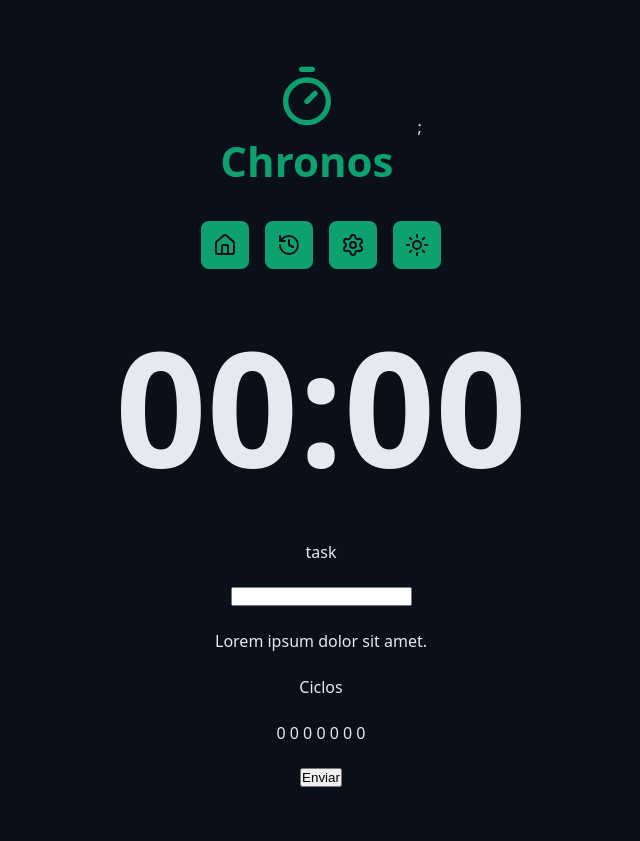
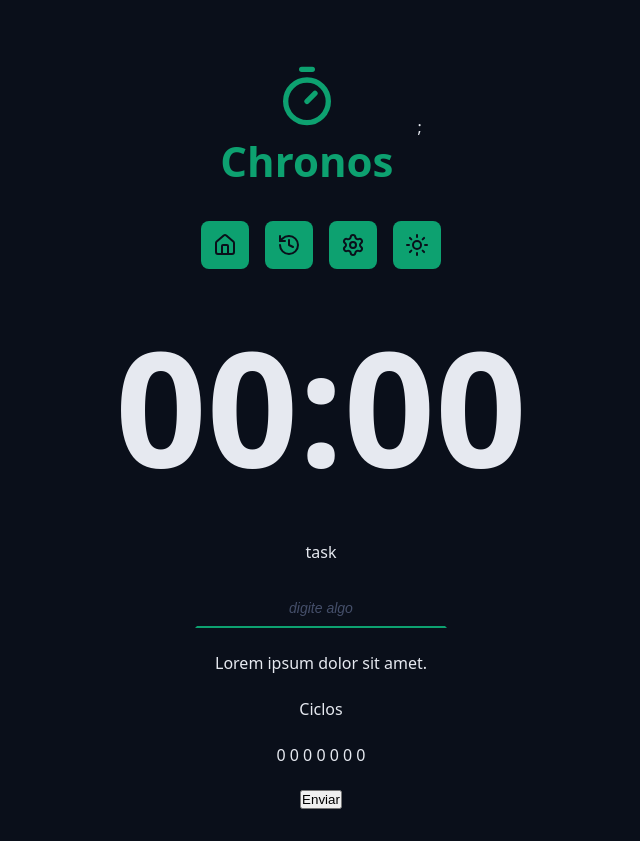
Before and after one commit to carlosjoubert/chronos-pomodoro, a React (Vite) app: page / in a window 1280 px wide. Shown: the whole page, without its empty margins (319-959 px from the left). Before the commit the page ends 819 px from the top, so only its background shows below. Built offline with nearby package versions, Linux system fonts and the light colour scheme.

Commit message:
criando o css do componente DefaultInput

```diff
--- a/src/App.tsx
+++ b/src/App.tsx
@@ -23,7 +23,7 @@
             <Container>
                 <form className='form' action="">
                     <div className="formRow">
-                        <DefaultInput id='input' type='text' />
+                        <DefaultInput labelText='task' id='input' type='text' placeholder='digite algo'/>
                     </div>
                     <div className="formRow">
                         <p>Lorem ipsum dolor sit amet.</p>
--- a/src/components/DefaulfInput/index.tsx
+++ b/src/components/DefaulfInput/index.tsx
@@ -1,13 +1,16 @@
+import styles from './styles.module.css'
+
 type DefaultInputProps = {
     id: string;
+    labelText: string;
 } & React.ComponentProps<'input'>;
 
 
-export function DefaultInput({id, type}: DefaultInputProps) {
+export function DefaultInput({ id, type, labelText, ...rest }: DefaultInputProps) {
     return (
         <>
-            <label htmlFor={id}>task</label>
-            <input id={id} type={type} />
+            <label htmlFor={id}>{labelText}</label>
+            <input className={styles.input} id={id} type={type} {...rest}/>
         </>
     );
 }
--- /dev/null
+++ b/src/components/DefaulfInput/styles.module.css
@@ -0,0 +1,29 @@
+.input {
+    background-color: transparent;
+    border: none;
+    text-align: center;
+    font-size: 1.8rem;
+    padding: 0.8rem;
+    color: var(--text-default);
+    outline: none;
+
+    border: 0.2rem solid transparent;
+    border-bottom: 0.2rem solid var(--primary);
+    transition: all 0.1s ease-in-out;
+}
+
+.input:focus{
+      border: 0.2rem solid var(--primary);
+      border-radius: 0.8rem;
+}
+
+.input::placeholder{
+    color: var(--gray-500);
+    font-size: 1.4rem;
+    font-style: italic;
+}
+
+.input:disabled{
+    border-bottom: 0,2rem solid var(--disabled);
+    color: var(--text-muted);
+}
```
